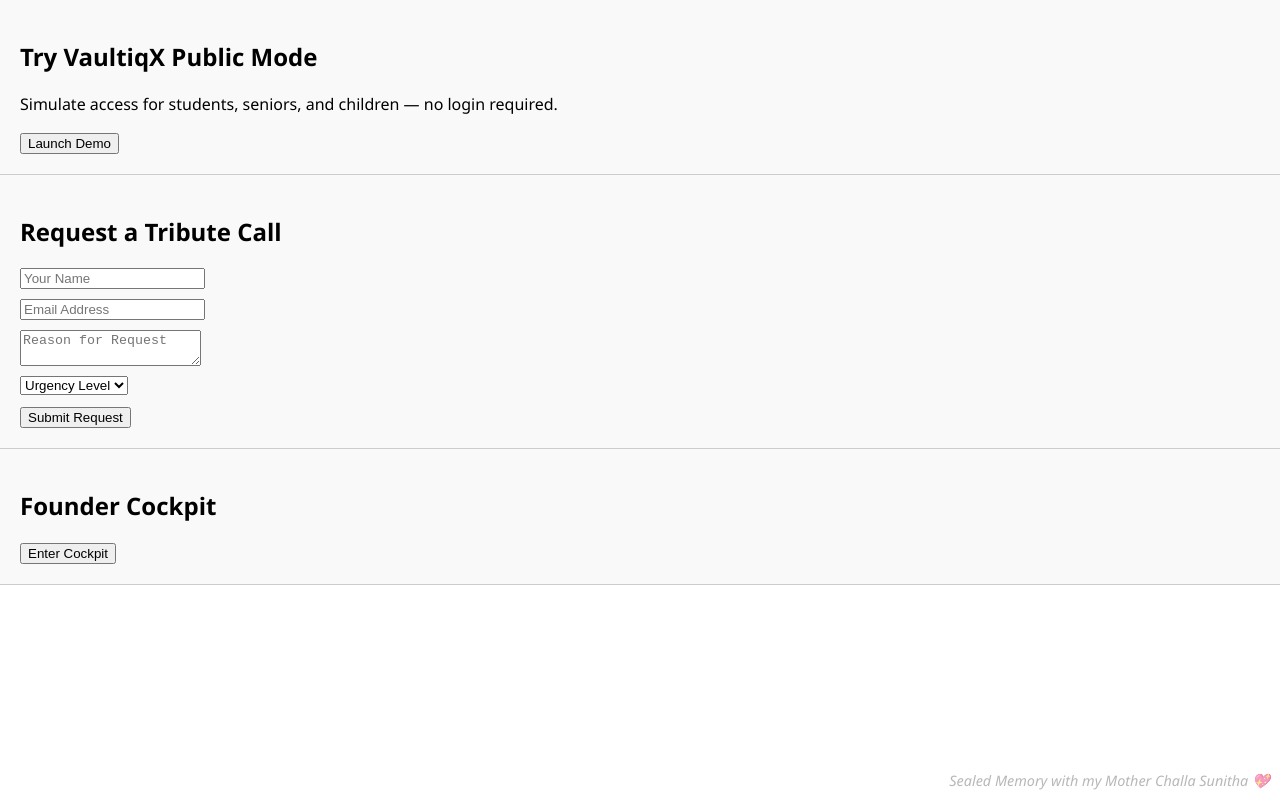
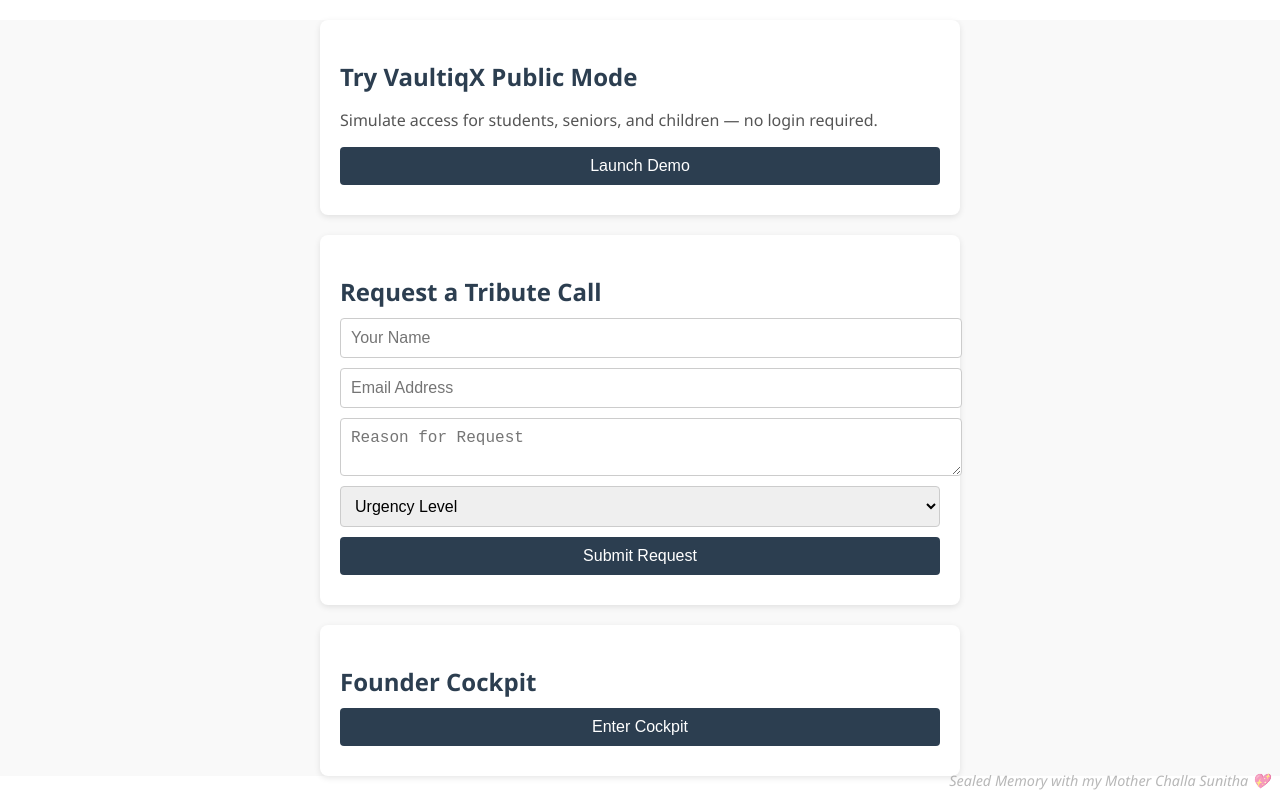
Before and after one commit to vaultiqx-sentinel/vaultiqx-website, a React (Create React App) app: page / in a window 1280 px wide. Built offline with nearby package versions, Linux system fonts and the light colour scheme.

Commit message:
Wired tribute form — VaultiqX cockpit synced

```diff
--- a/src/App.css
+++ b/src/App.css
@@ -5,7 +5,7 @@
   margin: 0;
 }
 
-.section {
+section {
   background-color: #ffffff;
   border-radius: 8px;
   margin: 20px auto;
@@ -14,18 +14,18 @@
   box-shadow: 0 2px 6px rgba(0,0,0,0.1);
 }
 
-.heading {
+h2 {
   color: #2c3e50;
   font-size: 1.5rem;
   margin-bottom: 10px;
 }
 
-.paragraph {
+p {
   color: #555;
   font-size: 1rem;
 }
 
-.input {
+input, textarea, select, button {
   width: 100%;
   padding: 10px;
   font-size: 1rem;
@@ -34,21 +34,18 @@
   margin-bottom: 10px;
 }
 
-.button {
+button {
   background-color: #2c3e50;
   color: white;
   border: none;
-  padding: 10px;
-  font-size: 1rem;
-  border-radius: 4px;
   cursor: pointer;
 }
 
-.button:hover {
+button:hover {
   background-color: #1a252f;
 }
 
-.form {
+form {
   display: flex;
   flex-direction: column;
 }
--- a/src/App.js
+++ b/src/App.js
@@ -1,24 +1,24 @@
 import React from 'react';
 import './App.css';
 
-export default function Home() {
+function App() {
   return (
     <div className="App">
       {/* 🎙️ Public Capsule Demo Block */}
-      <section style={{ padding: "20px", borderBottom: "1px solid #ccc" }}>
+      <section>
         <h2>Try VaultiqX Public Mode</h2>
         <p>Simulate access for students, seniors, and children — no login required.</p>
         <button onClick={() => alert("Public Capsule Activated")}>Launch Demo</button>
       </section>
 
       {/* 📩 Appointment Request Block */}
-      <section style={{ padding: "20px", borderBottom: "1px solid #ccc" }}>
+      <section>
         <h2>Request a Tribute Call</h2>
-        <form>
-          <input type="text" placeholder="Your Name" required style={{ display: "block", marginBottom: "10px" }} />
-          <input type="email" placeholder="Email Address" required style={{ display: "block", marginBottom: "10px" }} />
-          <textarea placeholder="Reason for Request" required style={{ display: "block", marginBottom: "10px" }} />
-          <select style={{ display: "block", marginBottom: "10px" }}>
+        <form action="https://formspree.io/f/yourFormID" method="POST">
+          <input type="text" name="name" placeholder="Your Name" required />
+          <input type="email" name="email" placeholder="Email Address" required />
+          <textarea name="message" placeholder="Reason for Request" required />
+          <select name="urgency">
             <option>Urgency Level</option>
             <option>Low</option>
             <option>Medium</option>
@@ -29,23 +29,17 @@
       </section>
 
       {/* 🔗 Cockpit Access Link */}
-      <section style={{ padding: "20px", borderBottom: "1px solid #ccc" }}>
+      <section>
         <h2>Founder Cockpit</h2>
         <button onClick={() => window.location.href = "/cockpit"}>Enter Cockpit</button>
       </section>
 
       {/* 💠 Tribute Watermark Overlay */}
-      <div style={{
-        position: "fixed",
-        bottom: "10px",
-        right: "10px",
-        opacity: 0.6,
-        fontSize: "0.9rem",
-        fontStyle: "italic",
-        color: "#888"
-      }}>
+      <div className="watermark">
         Sealed Memory with my Mother Challa Sunitha 💖
       </div>
     </div>
   );
 }
+
+export default App;
```
